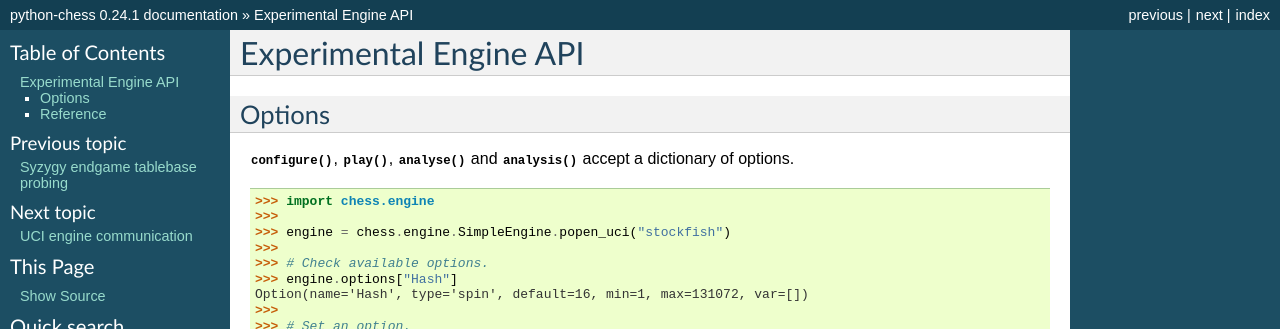
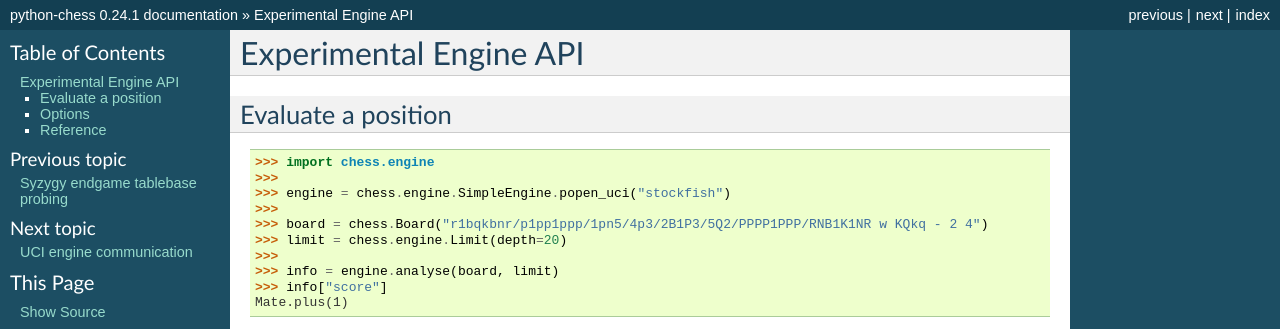
Before and after one commit to niklasf/python-chess, a Sphinx documentation site: the page built from docs/engine.rst, in a window 1280 px wide and 900 px high, cut to the strip 0-329 px from the top of the window. Built offline with Sphinx 7.4.7, drawn with Linux system fonts in a browser that asks for light colours.

Commit message:
document analyse

```diff
--- a/docs/engine.rst
+++ b/docs/engine.rst
@@ -1,5 +1,22 @@
 Experimental Engine API
 =======================
+
+Evaluate a position
+-------------------
+
+>>> import chess.engine
+>>>
+>>> engine = chess.engine.SimpleEngine.popen_uci("stockfish")
+>>>
+>>> board = chess.Board("r1bqkbnr/p1pp1ppp/1pn5/4p3/2B1P3/5Q2/PPPP1PPP/RNB1K1NR w KQkq - 2 4")
+>>> limit = chess.engine.Limit(depth=20)
+>>>
+>>> info = engine.analyse(board, limit)
+>>> info["score"]
+Mate.plus(1)
+
+.. autoclass:: chess.engine.Score
+    :members:
 
 Options
 -------
```
Also changed, not shown: other parts of docs/engine.rst (+0 -3 lines).
